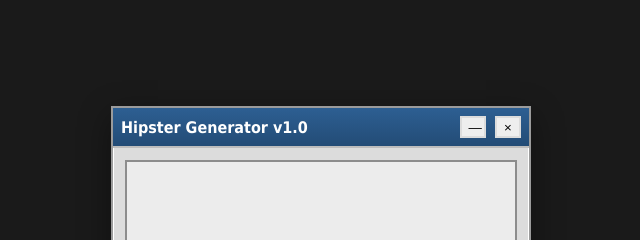
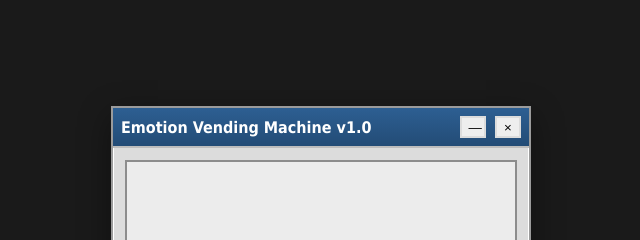
Before and after one commit to qkrwogid2019-sudo/Byu, a plain HTML site: page index.html in a window 1280 px wide. Shown: the top 240 px of the page, 319-959 px from the left. Drawn offline with Linux system fonts and the light colour scheme.

Commit message:
Update index.html

```diff
--- a/index.html
+++ b/index.html
@@ -3,7 +3,7 @@
 <head>
   <meta charset="utf-8" />
   <meta name="viewport" content="width=device-width, initial-scale=1" />
-  <title>Hipster Generator v1.0</title>
+  <title>Emotion Vending Machine v1.0</title>
   <link rel="stylesheet" href="style.css" />
 </head>
 <body>
@@ -13,7 +13,7 @@
 
     <!-- TITLE BAR -->
     <div class="titlebar">
-      <div class="title">Hipster Generator v1.0</div>
+      <div class="title">Emotion Vending Machine v1.0</div>
       <div class="win-controls">
         <button class="win-btn">—</button>
         <button class="win-btn">×</button>
```
